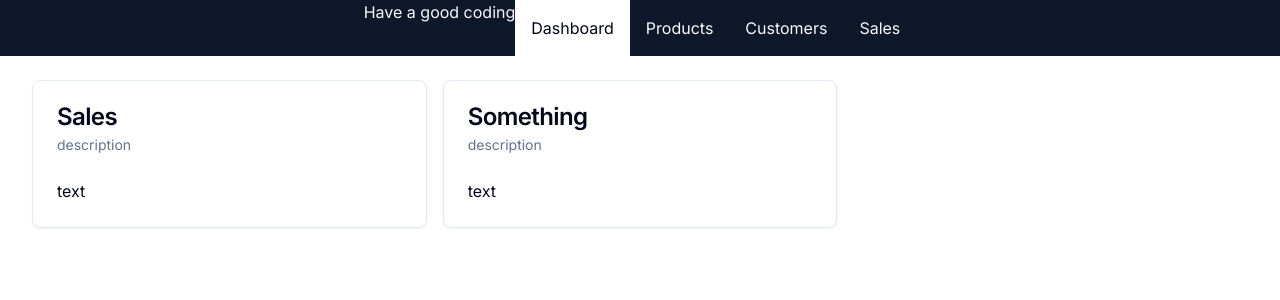
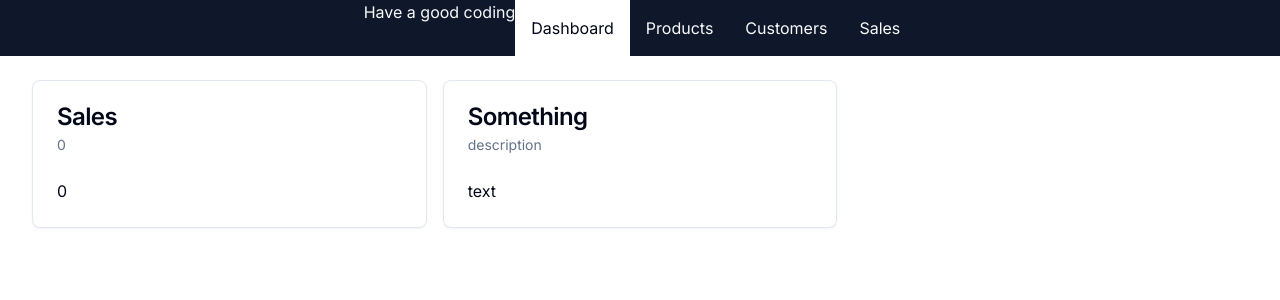
Before and after one commit to thehsadowte/webstore, a Next.js app: page /admin in a window 1280 px wide. Shown: the top 300 px of the page. Built offline with nearby package versions, Linux system fonts and the light colour scheme; no server answers; the database is empty.

Commit message:
admin-sales.data

```diff
--- a/src/app/admin/page.tsx
+++ b/src/app/admin/page.tsx
@@ -5,13 +5,26 @@
   CardHeader,
   CardTitle,
 } from '@/components/ui/card';
+import db from "@/db/db";
 
-// const getSalesData = () => {}
+async function getSalesData() {
+    const data = await db.order.aggregate({
+        _sum: { pricePaidInCents: true },
+        _count: true,
+    })
 
-export default function AdminDashboard() {
+    return {
+        amount: (data._sum.pricePaidInCents || 0) / 100,
+        numberOfSales: data._count,
+    }
+}
+
+
+export default async function AdminDashboard() {
+    const salesData = await getSalesData()
   return (
     <div className="grid grid-cols-1 md:grid-cols-2 lg:grid-cols-3 gap-4">
-      <DashboardCard title="Sales" subtitle="description" body="text" />
+      <DashboardCard title="Sales" subtitle={salesData.numberOfSales} body={salesData.amount} />
       <DashboardCard title="Something" subtitle="description" body="text" />
     </div>
   );
--- /dev/null
+++ b/src/db/db.ts
@@ -0,0 +1,15 @@
+import { PrismaClient } from "@prisma/client"
+
+const prismaClientSingleton = () => {
+    return new PrismaClient()
+}
+
+declare global {
+    var prisma: undefined | ReturnType<typeof prismaClientSingleton>
+}
+
+const db = globalThis.prisma ?? prismaClientSingleton()
+
+export default db
+
+if (process.env.NODE_ENV !== "production") globalThis.prisma = db
```
